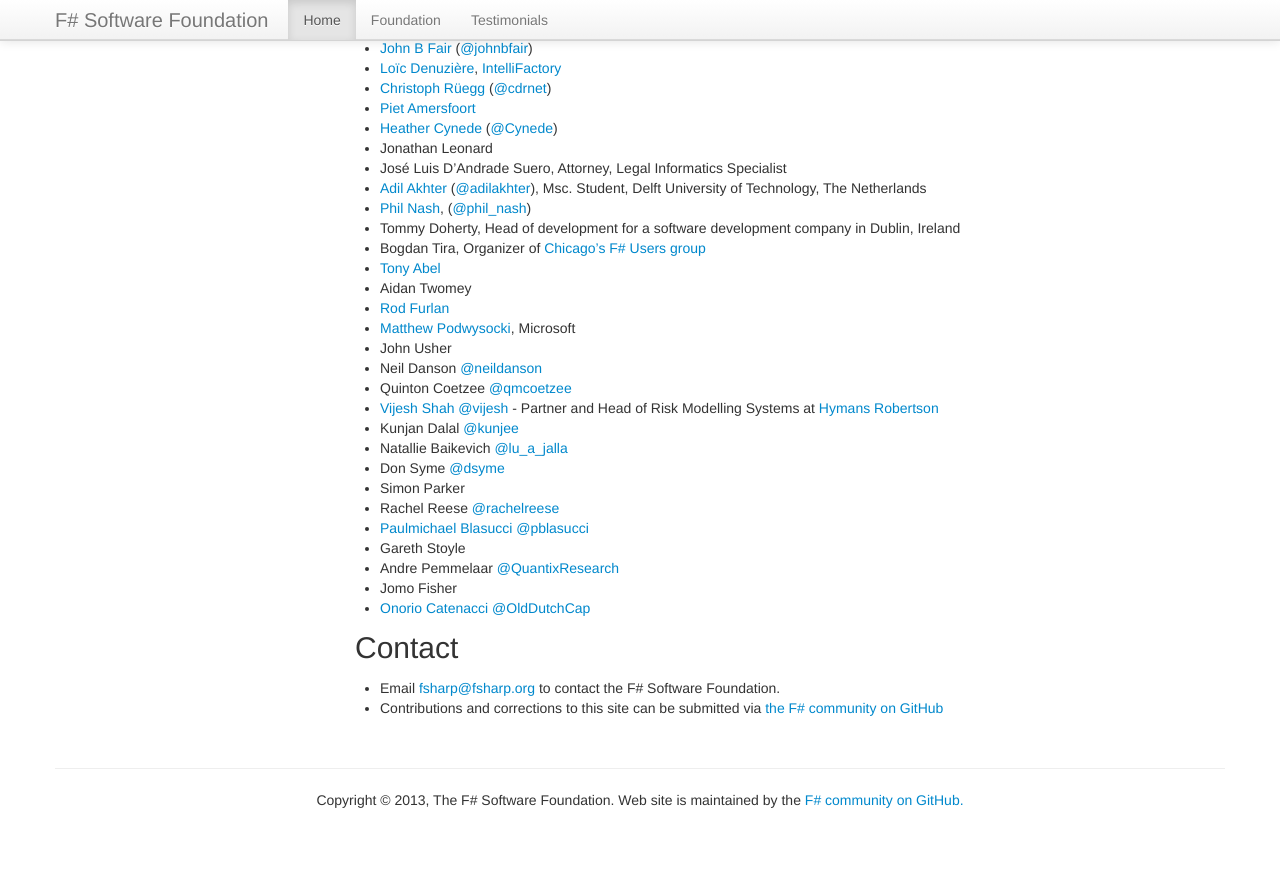
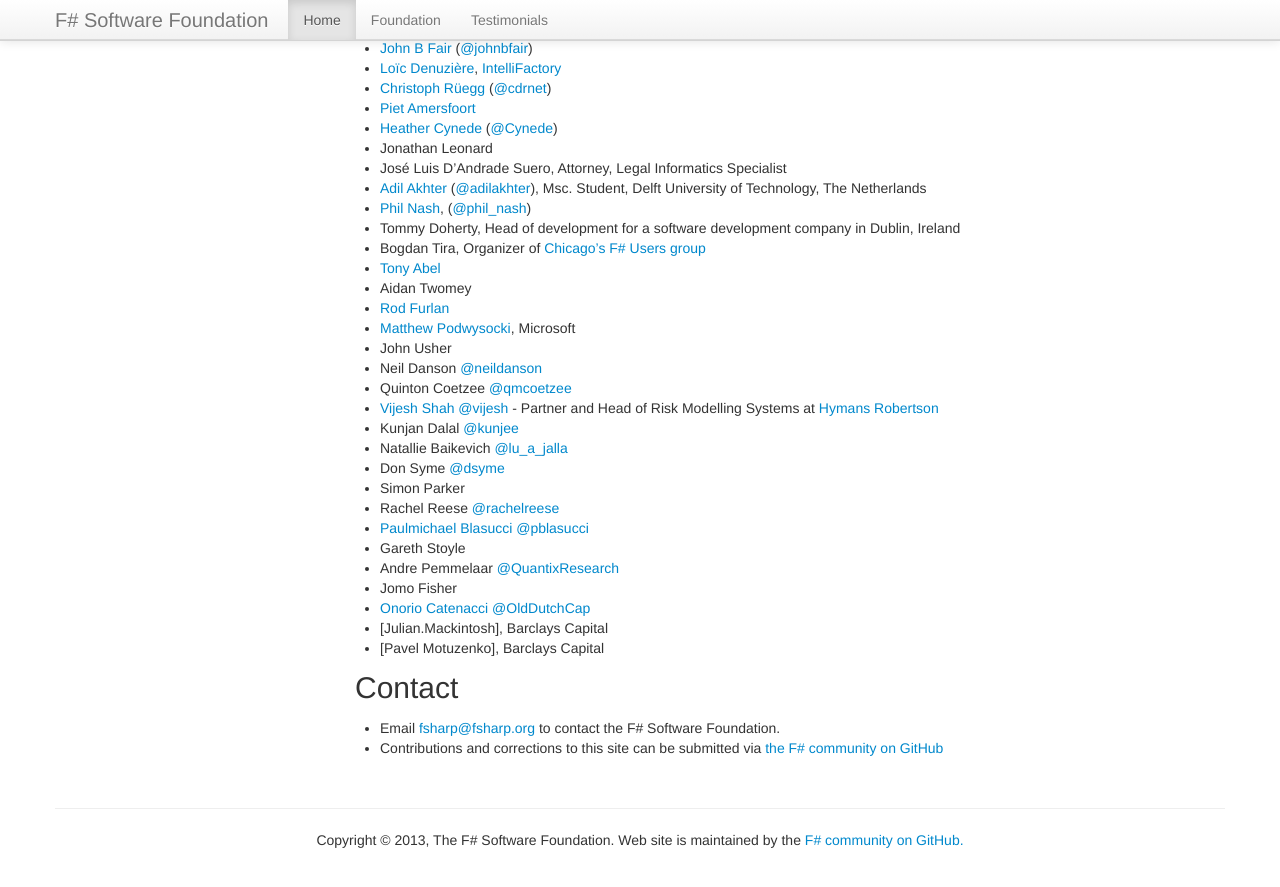
Before and after one commit to fsharp/fsharp.org, a Jekyll site: the page built from foundation.md, in a window 1280 px wide and 900 px high, scrolled down 2964 px. Shown: the top 887 px of the window. Built offline with Jekyll 4.4.1, drawn with Linux system fonts in a browser that asks for light colours; nearby versions of some CDN libraries; some web fonts are replaced; comment, search, counter and statistics services are not loaded; before the commit the page ends 3824 px from its top, so only the background shows below that.

Commit message:
Update foundation.md

```diff
--- a/foundation.md
+++ b/foundation.md
@@ -147,6 +147,8 @@ See the current [list of affiliated technical groups](/technical-groups) and [us
  * Andre Pemmelaar [@QuantixResearch](http://twitter.com/QuantixResearch)
  * Jomo Fisher
  * [Onorio Catenacci](http://onor.io) [@OldDutchCap](http://twitter.com/OldDutchCap)
+ * [Julian.Mackintosh], Barclays Capital
+ * [Pavel Motuzenko], Barclays Capital
 
 ## Contact
 
```
